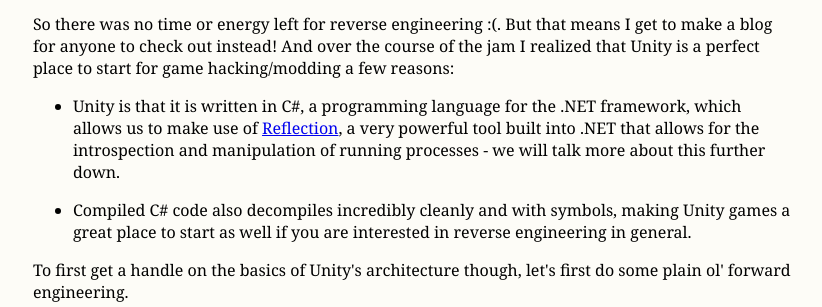
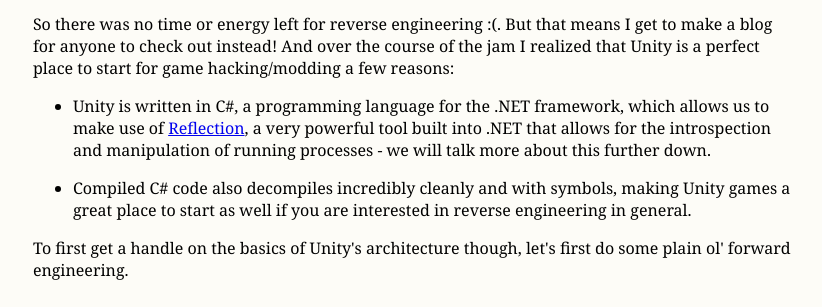
Before and after one commit to MayerDaniel/mayerdaniel.github.io, a plain HTML site: page blog/Unity-Hacking-101-Hacking-with-Reflection/index.html in a window 1280 px wide. Shown: the part 905-1212 px from the top of the page, without its empty margins (227-1049 px from the left). Drawn offline with Linux system fonts and the light colour scheme.

Commit message:
fix typo

```diff
--- a/blog/Unity-Hacking-101-Hacking-with-Reflection/index.html
+++ b/blog/Unity-Hacking-101-Hacking-with-Reflection/index.html
@@ -12,7 +12,7 @@
 <p>So there was no time or energy left for reverse engineering :(. But that means I get to make a blog for anyone to check out instead! And over the course of the jam I realized that Unity is a perfect place to start for game hacking/modding a few reasons:</p>
 <ul>
 <li>
-<p>Unity is that it is written in C#, a programming language for the .NET framework, which allows us to make use of <a href="https://learn.microsoft.com/en-us/dotnet/csharp/programming-guide/concepts/reflection">Reflection</a>, a very powerful tool built into .NET that allows for the introspection and manipulation of running processes - we will talk more about this further down.</p>
+<p>Unity is written in C#, a programming language for the .NET framework, which allows us to make use of <a href="https://learn.microsoft.com/en-us/dotnet/csharp/programming-guide/concepts/reflection">Reflection</a>, a very powerful tool built into .NET that allows for the introspection and manipulation of running processes - we will talk more about this further down.</p>
 </li>
 <li>
 <p>Compiled C# code also decompiles incredibly cleanly and with symbols, making Unity games a great place to start as well if you are interested in reverse engineering in general.</p>
```
